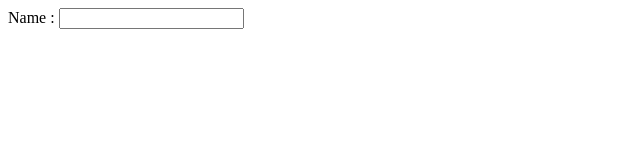
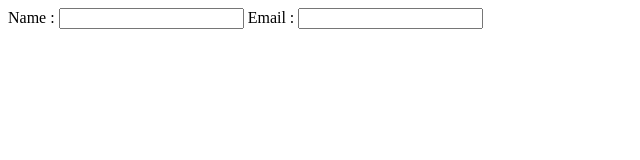
Before and after one commit to chandu931/htmlrepo, a plain HTML site: page index.html in a window 1280 px wide. Shown: the whole page, without its empty margins (0-640 px from the left). Drawn offline with Linux system fonts and the light colour scheme.

Commit message:
email input field

```diff
--- a/index.html
+++ b/index.html
@@ -8,5 +8,7 @@
   <body>
     <label for="">Name : </label>
     <input type="text" name="" id="" />
+    <label for="">Email : </label>
+    <input type="text" name="email" id="email">
   </body>
 </html>
```
